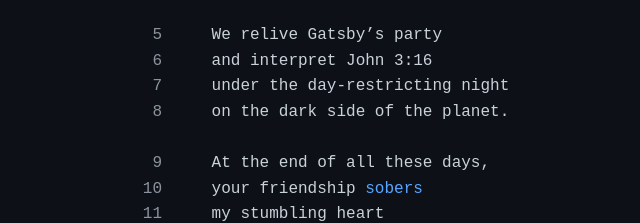
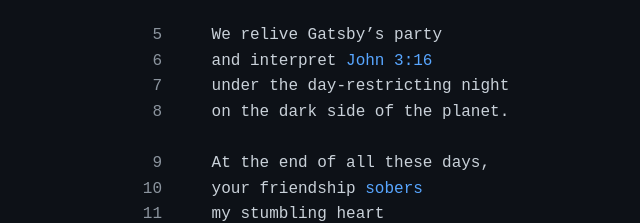
Before and after one commit to manonthesea/you-hear-me, a plain HTML site: page On the Shortest Night.html in a window 1280 px wide. Shown: the part 326-549 px from the top of the page, 108-748 px from the left. Drawn offline with Linux system fonts and the light colour scheme.

Commit message:
Update On the Shortest Night.html

```diff
--- a/On the Shortest Night.html
+++ b/On the Shortest Night.html
@@ -68,7 +68,7 @@
 <span class="line-number">4</span> of the winter solstice.
 
 <span class="line-number">5</span> We relive Gatsby’s party
-<span class="line-number">6</span> and interpret John 3:16
+<span class="line-number">6</span> and interpret <a href="On Sunday.html">John 3:16</a>
 <span class="line-number">7</span> under the day-restricting night
 <span class="line-number">8</span> on the dark side of the planet.
 
```
